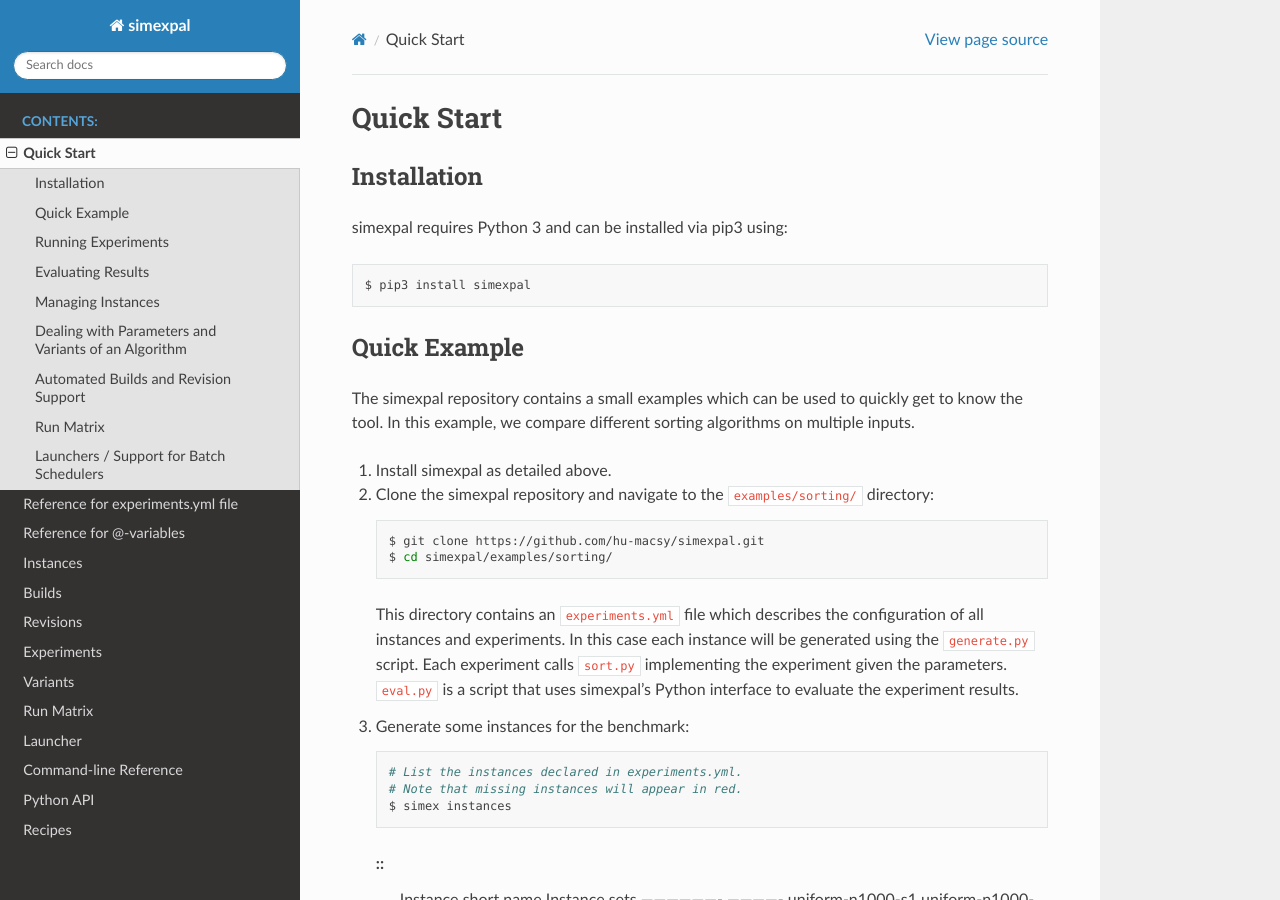
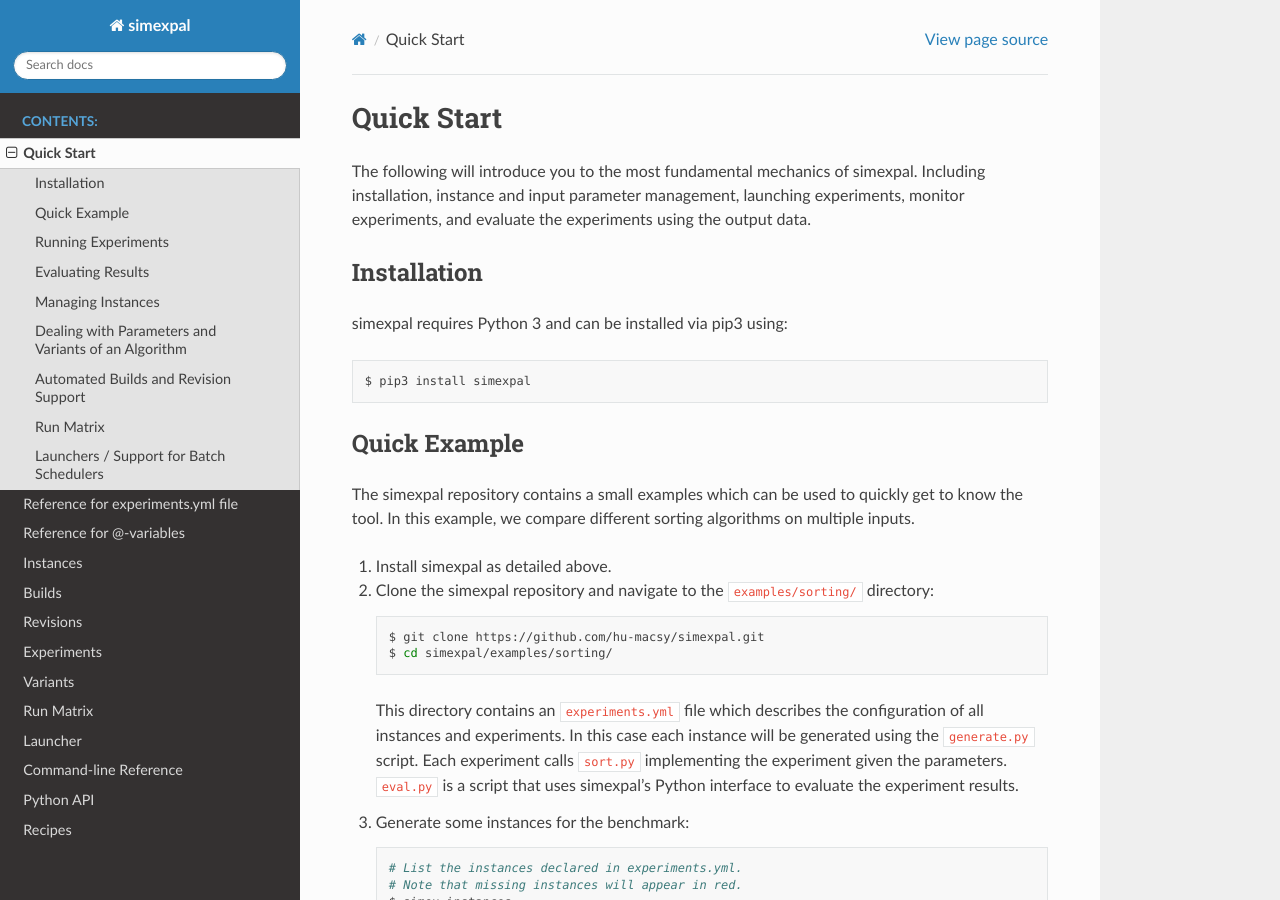
Before and after one commit to hu-macsy/simexpal, a Sphinx documentation site: the page built from docs/quick_start.rst, in a window 1280 px wide and 900 px high. Built offline with Sphinx 7.4.7 and the Read the Docs theme 2.0.0, drawn with Linux system fonts in a browser that asks for light colours.

Commit message:
Introduce to quick start.

```diff
--- a/docs/quick_start.rst
+++ b/docs/quick_start.rst
@@ -4,6 +4,11 @@
 ===========
 
 .. highlight:: none
+
+The following will introduce you to the most fundamental mechanics of simexpal.
+Including installation, instance and input parameter management, launching
+experiments, monitor experiments, and evaluate the experiments using the output
+data.
 
 Installation
 ------------
```
